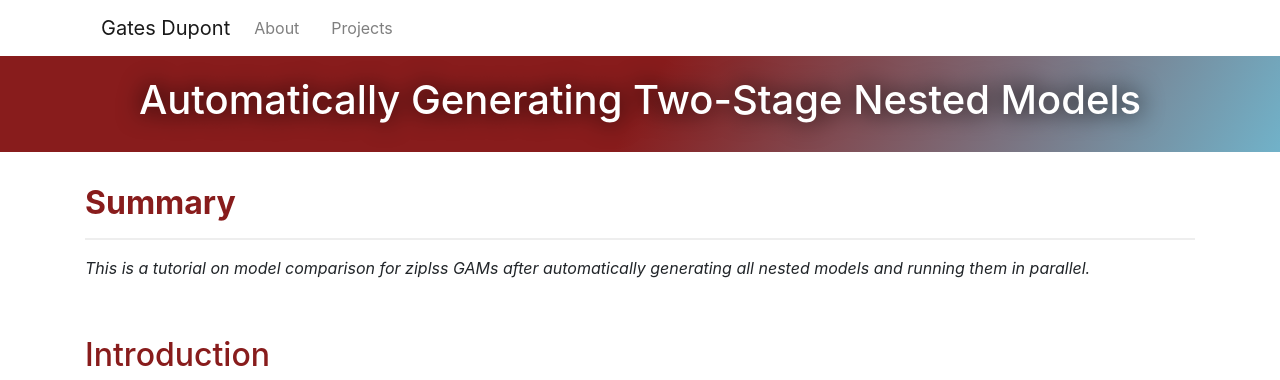
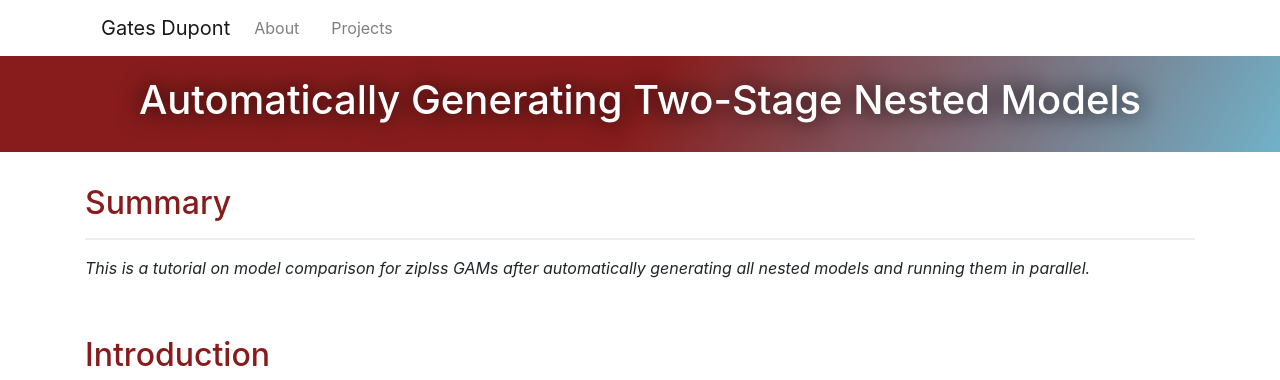
Before and after one commit to chrisyeh96/chrisyeh96.github.io, a Jekyll site: the page built from _posts/2019-05-29-Auto-Nested-Mod.md, in a window 1280 px wide. Shown: the top 380 px of the page. Built offline with Jekyll 4.4.1, drawn with Linux system fonts in a browser that asks for light colours; nearby versions of some CDN libraries.

Commit message:
Update 2019-05-29-Auto-Nested-Mod.md

```diff
--- a/_posts/2019-05-29-Auto-Nested-Mod.md
+++ b/_posts/2019-05-29-Auto-Nested-Mod.md
@@ -5,7 +5,7 @@ published: true
 use_code: true
 ---
 
-## <b><span style="color:#881c1c">Summary</span></b>
+## <span style="color:#881c1c">Summary</span>
 ---
 <i>This is a tutorial on model comparison for ziplss GAMs after automatically generating all nested models and running them in parallel.</i>
 
```
